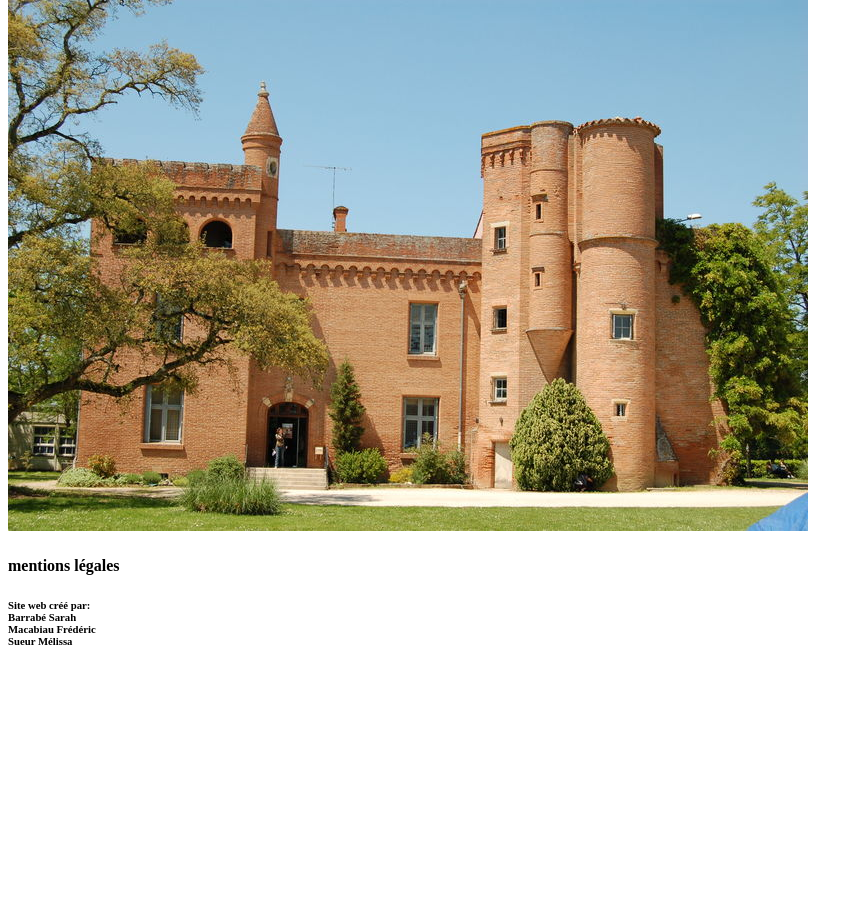
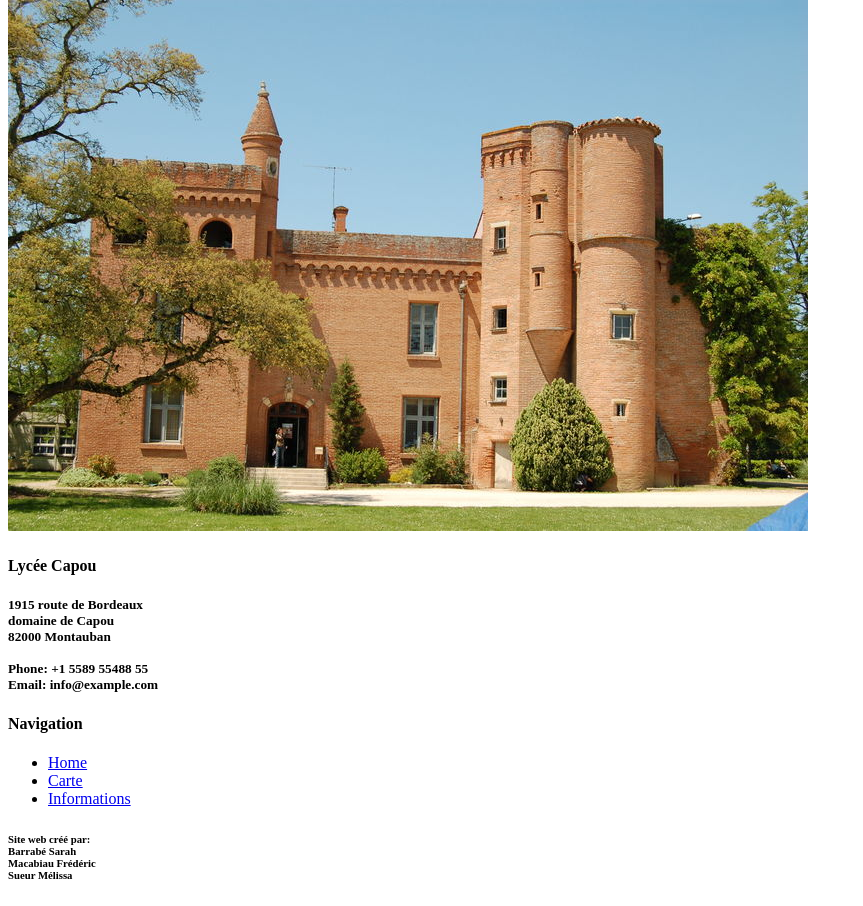
Before and after one commit to entrezunfredici/ProjetCapouSymfony, a Symfony app: template ProgetCapouSymfony/templates/index/index.html.twig in a window 1280 px wide. Shown: the part 659-1565 px from the top of the page, without its empty margins (0-863 px from the left). Before the commit the page ends 1304 px from the top, so only its background shows below. Run offline with Twig, Linux system fonts and the light colour scheme; the template is opened without the code that fills it, so the values that code supplies are empty; some libraries are stand-ins or nearby versions.

Commit message:
footer update

```diff
--- a/ProgetCapouSymfony/templates/index/index.html.twig
+++ b/ProgetCapouSymfony/templates/index/index.html.twig
@@ -73,10 +73,31 @@
 <footer id="footer">
     <div class="footer-top">
         <div class="container">
-        <h4>mentions légales</h4>
+            <div class="row content">
+                <div class="col-lg-6 footer-contact">
+                    <h4>Lycée Capou</h4>
+                    <h5>
+                        1915 route de Bordeaux<br/>
+                        domaine de Capou<br/>
+                        82000 Montauban<br/><br>
+                        <strong>Phone:</strong> +1 5589 55488 55<br>
+                        <strong>Email:</strong> info@example.com<br>
+                    </h5>
+                </div>
+                <div class="col-lg-6 pt-4 pt-lg-0 footer-links">
+                    <h4>Navigation</h4>
+                    <ul>
+                        <li><a class="nav-link scrollto active" href="#hero">Home</a></li>
+                        <li><a class="nav-link scrollto" href="#MAP">Carte</a></li>
+                        <li><a class="nav-link scrollto" href="#info">Informations</a></li>
+                    </ul>
+                </div>
+            </div>
         </div>
     </div>
     <div class="container">
+        <div class="row content">
+            <div class="col-lg-6">
                 <h6>
                     Site web créé par: <br/>
                     Barrabé Sarah<br/>
@@ -84,6 +105,8 @@
                     Sueur Mélissa<br/>
                 </h6>
             </div>
+        </div>
+    </div>
 </footer>
 <!---->
 {% endblock %}
```
Also changed, not shown: ProgetCapouSymfony/assets/styles/app.css (+66 -3 lines). Lines whose indentation alone changed are shown as unchanged.
